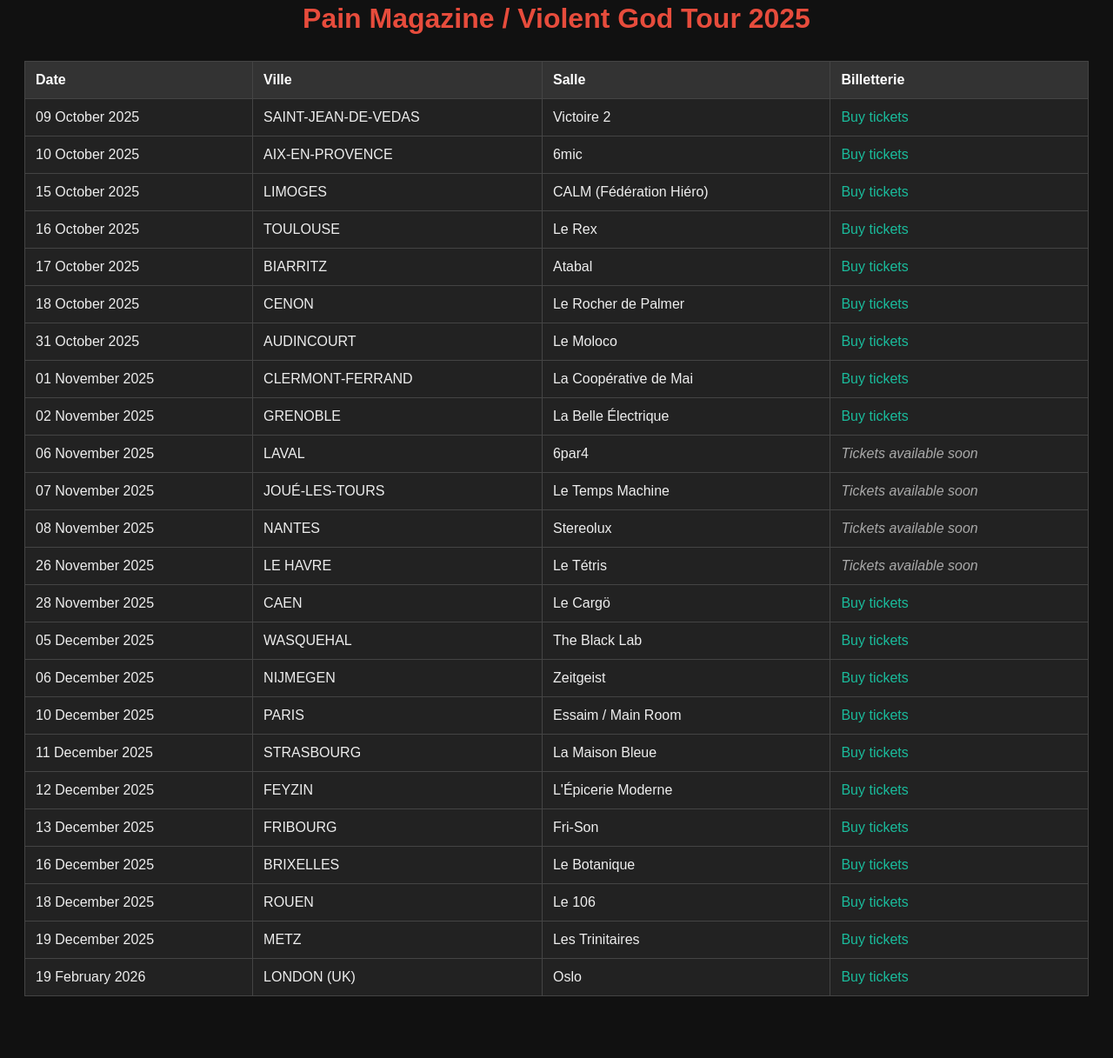
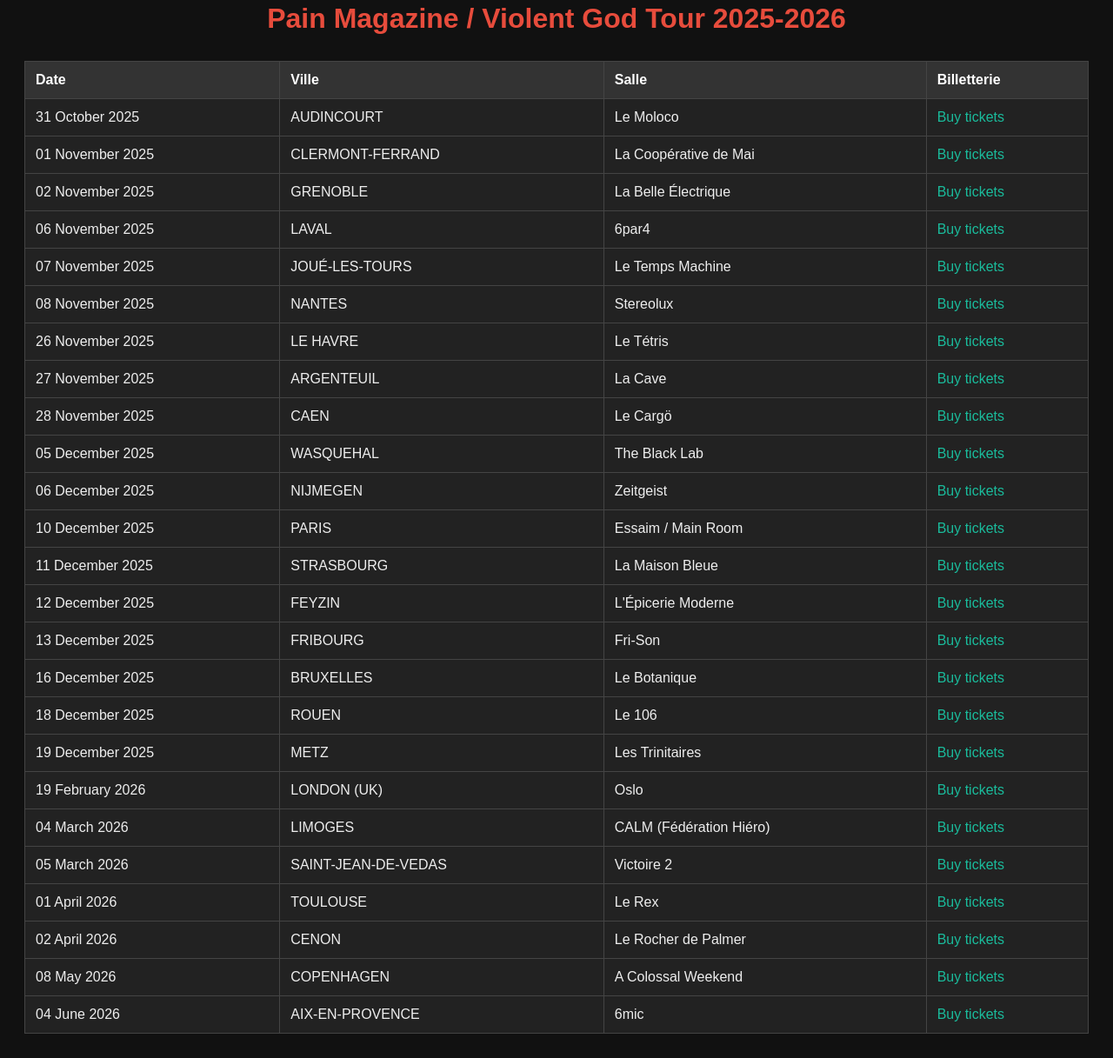
Before and after one commit to MaelstromHub/pain-magazine-tour-2025, a plain HTML site: page pain_magazine_tour_2025.html in a window 1280 px wide. Shown: the part 46-1263 px from the top of the page at 87% size. Before the commit the page ends 1220 px from the top, so only its background shows below. Drawn offline with Linux system fonts and the light colour scheme.

Commit message:
Update pain_magazine_tour_2025.html

```diff
--- a/pain_magazine_tour_2025.html
+++ b/pain_magazine_tour_2025.html
@@ -1,9 +1,8 @@
-
 <!DOCTYPE html>
 <html lang="fr">
 <head>
   <meta charset="UTF-8">
-  <title>Pain Magazine / Violent God Tour 2025</title>
+  <title>Pain Magazine / Violent God Tour 2025-2026</title>
   <style>
     body {
       font-family: Arial, sans-serif;
@@ -37,14 +36,10 @@
     a:hover {
       text-decoration: underline;
     }
-    .soon {
-      color: #aaa;
-      font-style: italic;
-    }
   </style>
 </head>
 <body>
-  <h1>Pain Magazine / Violent God Tour 2025</h1>
+  <h1>Pain Magazine / Violent God Tour 2025-2026</h1>
   <table>
     <thead>
       <tr>
@@ -55,48 +50,6 @@
       </tr>
     </thead>
     <tbody>
-
-    <tr>
-        <td>09 October 2025</td>
-        <td>SAINT-JEAN-DE-VEDAS</td>
-        <td>Victoire 2</td>
-        <td><a href="https://billetterie.victoire2.com/agenda/71-pain-magazine-guest" target="_blank">Buy tickets</a></td>
-    </tr>
-
-    <tr>
-        <td>10 October 2025</td>
-        <td>AIX-EN-PROVENCE</td>
-        <td>6mic</td>
-        <td><a href="https://billetterie.seetickets.fr/pain-magazine-birds-in-row-louisahhh-maelstrom-concert-6mic-aix-en-provence-10-octobre-2025-css5-6mic-pg101-ri11067417.html" target="_blank">Buy tickets</a></td>
-    </tr>
-
-    <tr>
-        <td>15 October 2025</td>
-        <td>LIMOGES</td>
-        <td>CALM (Fédération Hiéro)</td>
-        <td><a href="https://www.helloasso.com/associations/federation-hiero-limoges/evenements/pain-magazine" target="_blank">Buy tickets</a></td>
-    </tr>
-
-    <tr>
-        <td>16 October 2025</td>
-        <td>TOULOUSE</td>
-        <td>Le Rex</td>
-        <td><a href="https://billetterie.festik.net/noiser/product/pain-magazine-birds-in-row-et-louisahhh-et-maelstrom-or-le-rex-de-toulouse" target="_blank">Buy tickets</a></td>
-    </tr>
-
-    <tr>
-        <td>17 October 2025</td>
-        <td>BIARRITZ</td>
-        <td>Atabal</td>
-        <td><a href="https://my.weezevent.com/pain-magazine-atabal-concert-biarritz" target="_blank">Buy tickets</a></td>
-    </tr>
-
-    <tr>
-        <td>18 October 2025</td>
-        <td>CENON</td>
-        <td>Le Rocher de Palmer</td>
-        <td><a href="https://lerocherdepalmer.fr/agenda/pain-magazine-birds-row-x-louisahhh-x-maelstrom" target="_blank">Buy tickets</a></td>
-    </tr>
 
     <tr>
         <td>31 October 2025</td>
@@ -123,28 +76,35 @@
         <td>06 November 2025</td>
         <td>LAVAL</td>
         <td>6par4</td>
-        <td><span class="soon">Tickets available soon</span></td>
+        <td><a href="https://billetterie.6par4.com/agenda/235-pain-magazine-birds-in-row-x-louisahhh-x-ma%C3%ABlstrom-x-quentin-sauv%C3%A9?session=235" target="_blank">Buy tickets</a></td>
     </tr>
 
     <tr>
         <td>07 November 2025</td>
         <td>JOUÉ-LES-TOURS</td>
         <td>Le Temps Machine</td>
-        <td><span class="soon">Tickets available soon</span></td>
+        <td><a href="https://letempsmachine.com/agenda/ultra-son-1-pain-magazine-pamela" target="_blank">Buy tickets</a></td>
     </tr>
 
     <tr>
         <td>08 November 2025</td>
         <td>NANTES</td>
         <td>Stereolux</td>
-        <td><span class="soon">Tickets available soon</span></td>
+        <td><a href="https://stereolux.org/agenda/pain-magazine" target="_blank">Buy tickets</a></td>
     </tr>
 
     <tr>
         <td>26 November 2025</td>
         <td>LE HAVRE</td>
         <td>Le Tétris</td>
-        <td><span class="soon">Tickets available soon</span></td>
+        <td><a href="https://billetterie.letetris.fr/agenda/949-pain-magazinee" target="_blank">Buy tickets</a></td>
+    </tr>
+
+    <tr>
+        <td>27 November 2025</td>
+        <td>ARGENTEUIL</td>
+        <td>La Cave</td>
+        <td><a href="https://shotgun.live/fr/events/pain-magazine-david-shaw-and-the-beat" target="_blank">Buy tickets</a></td>
     </tr>
 
     <tr>
@@ -185,7 +145,7 @@
     <tr>
         <td>12 December 2025</td>
         <td>FEYZIN</td>
-        <td>L&#x27;Épicerie Moderne</td>
+        <td>L'Épicerie Moderne</td>
         <td><a href="https://epiceriemoderne.com/agenda/2025-12-12-pain-magazine" target="_blank">Buy tickets</a></td>
     </tr>
 
@@ -198,7 +158,7 @@
 
     <tr>
         <td>16 December 2025</td>
-        <td>BRIXELLES</td>
+        <td>BRUXELLES</td>
         <td>Le Botanique</td>
         <td><a href="https://botanique.be/fr/concert/pain-magazine-2025" target="_blank">Buy tickets</a></td>
     </tr>
@@ -224,6 +184,48 @@
         <td><a href="https://link.dice.fm/U54b102c260a" target="_blank">Buy tickets</a></td>
     </tr>
 
+    <tr>
+        <td>04 March 2026</td>
+        <td>LIMOGES</td>
+        <td>CALM (Fédération Hiéro)</td>
+        <td><a href="https://www.helloasso.com/associations/federation-hiero-limoges/evenements/pain-magazine" target="_blank">Buy tickets</a></td>
+    </tr>
+
+    <tr>
+        <td>05 March 2026</td>
+        <td>SAINT-JEAN-DE-VEDAS</td>
+        <td>Victoire 2</td>
+        <td><a href="https://billetterie.victoire2.com/agenda/71-pain-magazine-guest" target="_blank">Buy tickets</a></td>
+    </tr>
+
+    <tr>
+        <td>01 April 2026</td>
+        <td>TOULOUSE</td>
+        <td>Le Rex</td>
+        <td><a href="https://billetterie.festik.net/noiser/product/pain-magazine-birds-in-row-et-louisahhh-et-maelstrom-or-le-rex-de-toulouse" target="_blank">Buy tickets</a></td>
+    </tr>
+
+    <tr>
+        <td>02 April 2026</td>
+        <td>CENON</td>
+        <td>Le Rocher de Palmer</td>
+        <td><a href="https://lerocherdepalmer.fr/agenda/pain-magazine-birds-row-x-louisahhh-x-maelstrom" target="_blank">Buy tickets</a></td>
+    </tr>
+
+    <tr>
+        <td>08 May 2026</td>
+        <td>COPENHAGEN</td>
+        <td>A Colossal Weekend</td>
+        <td><a href="https://www.acolossalweekend.dk/tickets" target="_blank">Buy tickets</a></td>
+    </tr>
+
+    <tr>
+        <td>04 June 2026</td>
+        <td>AIX-EN-PROVENCE</td>
+        <td>6mic</td>
+        <td><a href="https://billetterie.seetickets.fr/pain-magazine-birds-in-row-louisahhh-maelstrom-concert-6mic-aix-en-provence-10-octobre-2025-css5-6mic-pg101-ri11067417.html" target="_blank">Buy tickets</a></td>
+    </tr>
+
     </tbody>
   </table>
 </body>
```
